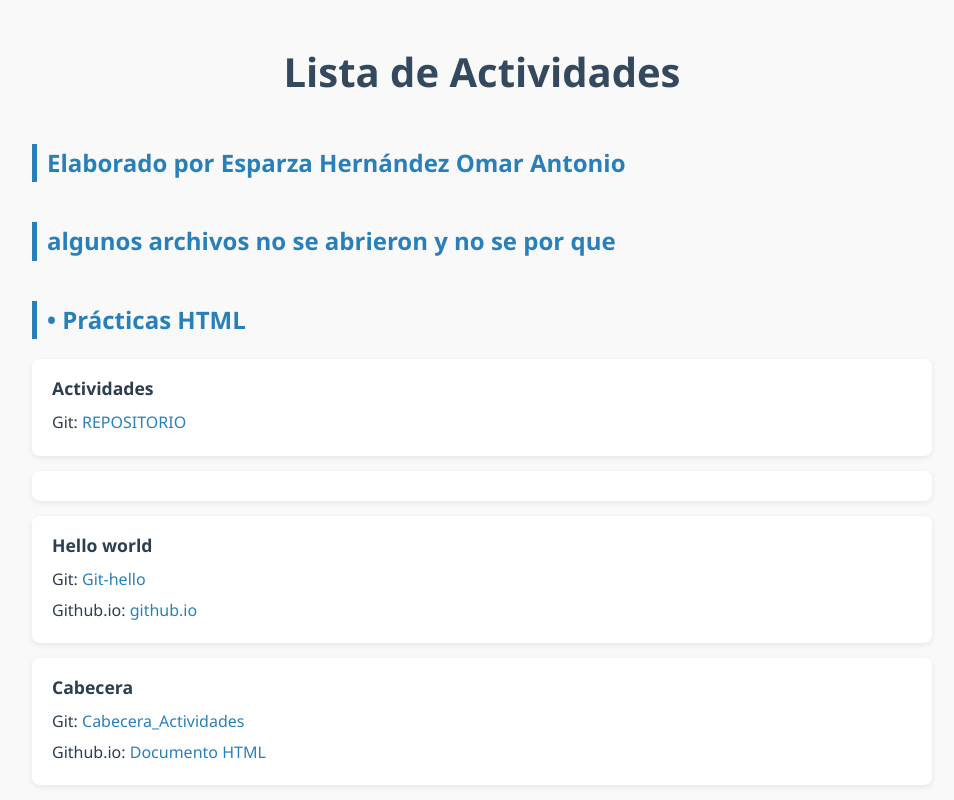
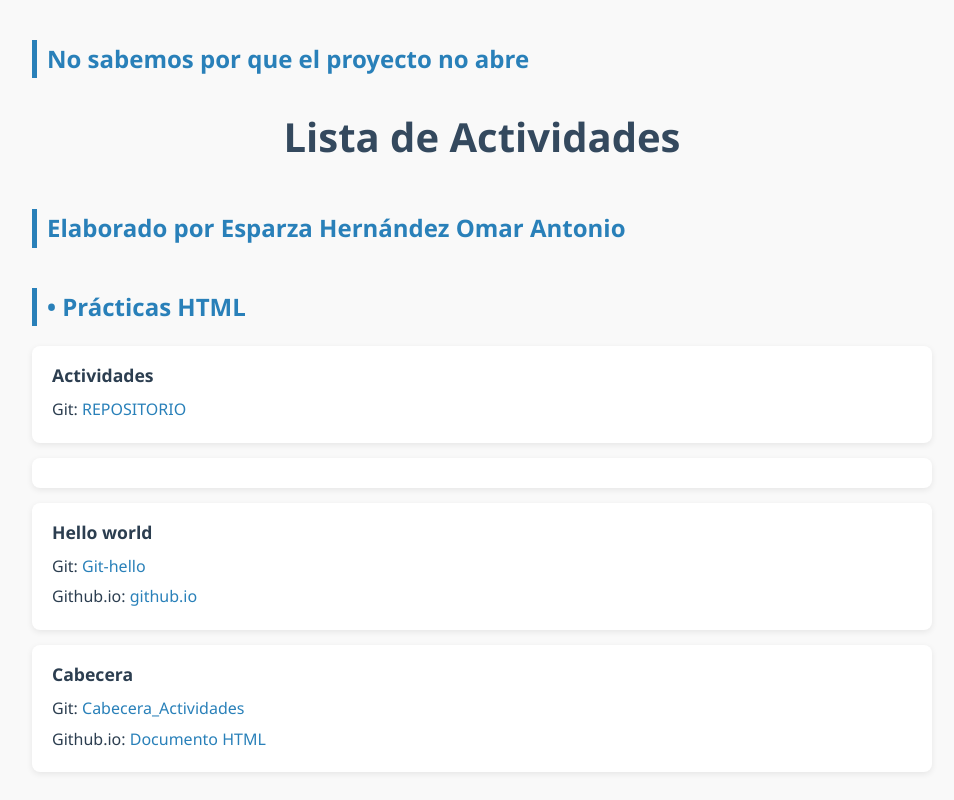
Before and after one commit to L22390460/Listadeactividades.github.io, a plain HTML site: page index.html in a window 1280 px wide. Shown: the top 800 px of the page, without its empty margins (158-1112 px from the left). Drawn offline with Linux system fonts and the light colour scheme.

Commit message:
Update index.html

```diff
--- a/index.html
+++ b/index.html
@@ -68,10 +68,10 @@
   </style>
 </head>
 <body>
-
+<h2>No sabemos por que el proyecto no abre</h2>
   <h1>Lista de Actividades</h1>
 <h2>Elaborado por Esparza Hernández Omar Antonio</h2>
-  <h2>algunos archivos no se abrieron y no se por que</h2>
+
   <h2>• Prácticas HTML</h2>
   <ul>
     <li>
```
